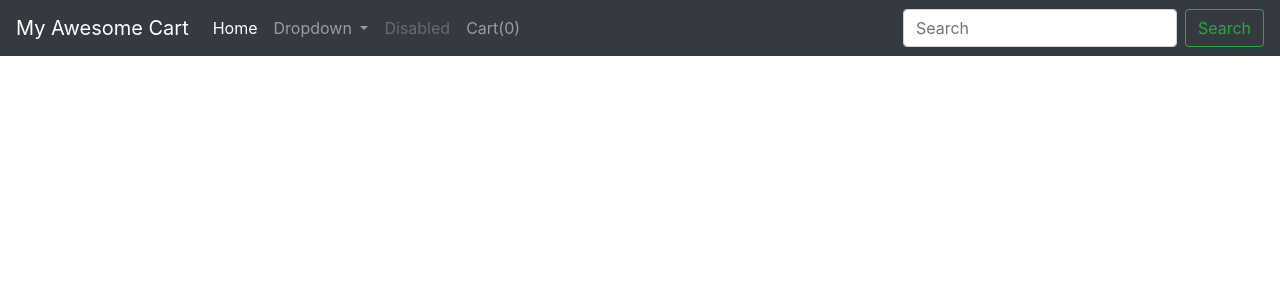
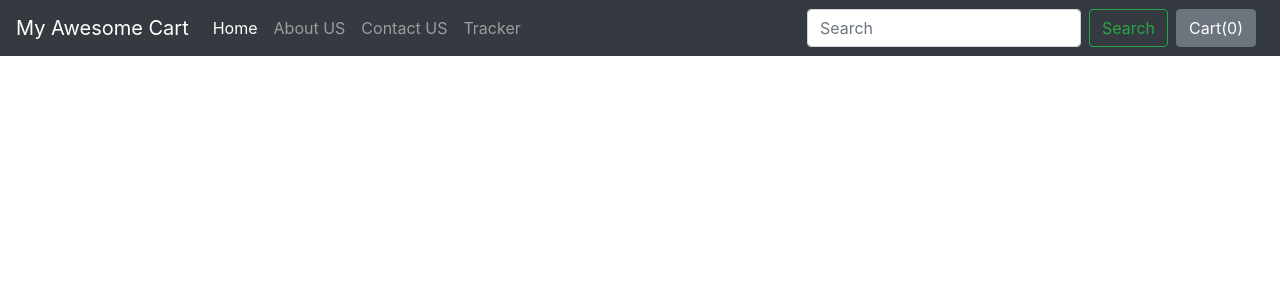
Before and after one commit to savanitaliya11/Myawesom_cart, a Django app: template mac/shop/templates/shop/index.html in a window 1280 px wide. Shown: the top 300 px of the page. Run offline with Django 3.2, Linux system fonts and the light colour scheme; the template is opened without the code that fills it, so the values that code supplies are empty; some libraries are stand-ins or nearby versions.

Commit message:
cart with popover

```diff
--- a/mac/shop/templates/shop/basic.html
+++ b/mac/shop/templates/shop/basic.html
@@ -5,11 +5,13 @@
     <meta name="viewport" content="width=device-width, initial-scale=1, shrink-to-fit=no">
 
     <!-- Bootstrap CSS -->
-    <link rel="stylesheet" href="https://stackpath.bootstrapcdn.com/bootstrap/4.2.1/css/bootstrap.min.css" integrity="sha384-GJzZqFGwb1QTTN6wy59ffF1BuGJpLSa9DkKMp0DgiMDm4iYMj70gZWKYbI706tWS" crossorigin="anonymous">
+    <link rel="stylesheet" href="https://stackpath.bootstrapcdn.com/bootstrap/4.2.1/css/bootstrap.min.css"
+          integrity="sha384-GJzZqFGwb1QTTN6wy59ffF1BuGJpLSa9DkKMp0DgiMDm4iYMj70gZWKYbI706tWS" crossorigin="anonymous">
 
     <title>{% block title%}Hello, world!{% endblock%}</title>
     <style>
           {% block css%}{% endblock %}
+
     </style>
 </head>
 <body>
@@ -17,7 +19,8 @@
 
 <nav class="navbar navbar-expand-lg navbar-dark bg-dark">
     <a class="navbar-brand" href="#">My Awesome Cart</a>
-  <button class="navbar-toggler" type="button" data-toggle="collapse" data-target="#navbarSupportedContent" aria-controls="navbarSupportedContent" aria-expanded="false" aria-label="Toggle navigation">
+    <button class="navbar-toggler" type="button" data-toggle="collapse" data-target="#navbarSupportedContent"
+            aria-controls="navbarSupportedContent" aria-expanded="false" aria-label="Toggle navigation">
         <span class="navbar-toggler-icon"></span>
     </button>
 
@@ -27,28 +30,30 @@
                 <a class="nav-link" href="#">Home <span class="sr-only">(current)</span></a>
             </li>
 
-      <li class="nav-item dropdown">
-        <a class="nav-link dropdown-toggle" href="#" id="navbarDropdown" role="button" data-toggle="dropdown" aria-haspopup="true" aria-expanded="false">
-          Dropdown
-        </a>
-        <div class="dropdown-menu" aria-labelledby="navbarDropdown">
-          <a class="dropdown-item" href="#">Action</a>
-          <a class="dropdown-item" href="#">Another action</a>
-          <div class="dropdown-divider"></div>
-          <a class="dropdown-item" href="#">Something else here</a>
-        </div>
+            <li class="nav-item">
+                <a class="nav-link" href="#">About US</a>
             </li>
+
             <li class="nav-item">
-        <a class="nav-link disabled" href="#" tabindex="-1" aria-disabled="true">Disabled</a>
+                <a class="nav-link" href="#">Contact US</a>
             </li>
+
             <li class="nav-item">
-        <a  class="nav-link" href="#">Cart(<span id="cart">0</span>)</a>
+                <a class="nav-link" href="#">Tracker</a>
             </li>
+
+
         </ul>
+
         <form class="form-inline my-2 my-lg-0">
             <input class="form-control mr-sm-2" type="search" placeholder="Search" aria-label="Search">
             <button class="btn btn-outline-success my-2 my-sm-0" type="submit">Search</button>
         </form>
+
+        <button type="button" data-html="true" id="popcart" class="btn btn-secondary mx-2" data-container="body"
+                data-toggle="popover" data-placement="bottom" data-content="cart herr">Cart(<span id="cart">0</span>)
+        </button>
+
     </div>
 </nav>
 {% block body%}{% endblock%}
@@ -56,9 +61,15 @@
 
 <!-- Optional JavaScript -->
 <!-- jQuery first, then Popper.js, then Bootstrap JS -->
-    <script src="https://code.jquery.com/jquery-3.3.1.slim.min.js" integrity="sha384-q8i/X+965DzO0rT7abK41JStQIAqVgRVzpbzo5smXKp4YfRvH+8abtTE1Pi6jizo" crossorigin="anonymous"></script>
-    <script src="https://cdnjs.cloudflare.com/ajax/libs/popper.js/1.14.6/umd/popper.min.js" integrity="sha384-wHAiFfRlMFy6i5SRaxvfOCifBUQy1xHdJ/yoi7FRNXMRBu5WHdZYu1hA6ZOblgut" crossorigin="anonymous"></script>
-    <script src="https://stackpath.bootstrapcdn.com/bootstrap/4.2.1/js/bootstrap.min.js" integrity="sha384-B0UglyR+jN6CkvvICOB2joaf5I4l3gm9GU6Hc1og6Ls7i6U/mkkaduKaBhlAXv9k" crossorigin="anonymous"></script>
+<script src="https://code.jquery.com/jquery-3.3.1.slim.min.js"
+        integrity="sha384-q8i/X+965DzO0rT7abK41JStQIAqVgRVzpbzo5smXKp4YfRvH+8abtTE1Pi6jizo"
+        crossorigin="anonymous"></script>
+<script src="https://cdnjs.cloudflare.com/ajax/libs/popper.js/1.14.6/umd/popper.min.js"
+        integrity="sha384-wHAiFfRlMFy6i5SRaxvfOCifBUQy1xHdJ/yoi7FRNXMRBu5WHdZYu1hA6ZOblgut"
+        crossorigin="anonymous"></script>
+<script src="https://stackpath.bootstrapcdn.com/bootstrap/4.2.1/js/bootstrap.min.js"
+        integrity="sha384-B0UglyR+jN6CkvvICOB2joaf5I4l3gm9GU6Hc1og6Ls7i6U/mkkaduKaBhlAXv9k"
+        crossorigin="anonymous"></script>
 {% block js %}{% endblock%}
 </body>
 </html>
--- a/mac/shop/templates/shop/index.html
+++ b/mac/shop/templates/shop/index.html
@@ -26,12 +26,15 @@ bottom: 0;
 
 body .carousel-control-prev-icon,
 body .carousel-control-next-icon{
-background-color: blue;
+background-color:blue;
+
 }
 .carousel-control-prev,
 .carousel-control-next{
 top: auto;
 bottom: auto;
+
+padding-top: 16px;
 }
 body .no-padding{
 padding-left: 0,
@@ -46,7 +49,8 @@ padding-right: 0;
     <!--Slideshow starts here -->
     {% for product, range, nSlides in allProds %}
     <h5 class="my-4">Flash Sale On {{product.0.product_desc}} </h5>
-    <div id="demo{{forloop.counter}}" class="carousel slide my-3" data-ride="carousel">
+    <div class="row">
+        <div id="demo{{forloop.counter}}" class="col carousel slide my-3" data-ride="carousel">
             <ul class="carousel-indicators">
                 <li data-target="#demo{{forloop.counter}}" data-slide-to="0" class="active"></li>
 
@@ -90,6 +94,7 @@ padding-right: 0;
         <a class="carousel-control-next" href="#demo{{forloop.counter}}" data-slide="next">
             <span class="carousel-control-next-icon"></span>
         </a>
+    </div>
     {% endfor %}
 </div>
 {% endblock %}
@@ -119,7 +124,10 @@ cart[idstr] = 1;
 }
 console.log(cart);
 localStorage.setItem('cart', JSON.stringify(cart));
+document.getElementById('cart').innerHTML = Object.keys(cart).length;
+});
+$('#popcart').popover()
+document.getElementById('popcart').setAttribute('data-content', '<h5>Cart for your items in my shopping cart</h5>')
 
-});
 </script>
 {% endblock%}
```
Lines whose indentation alone changed are shown as unchanged.
